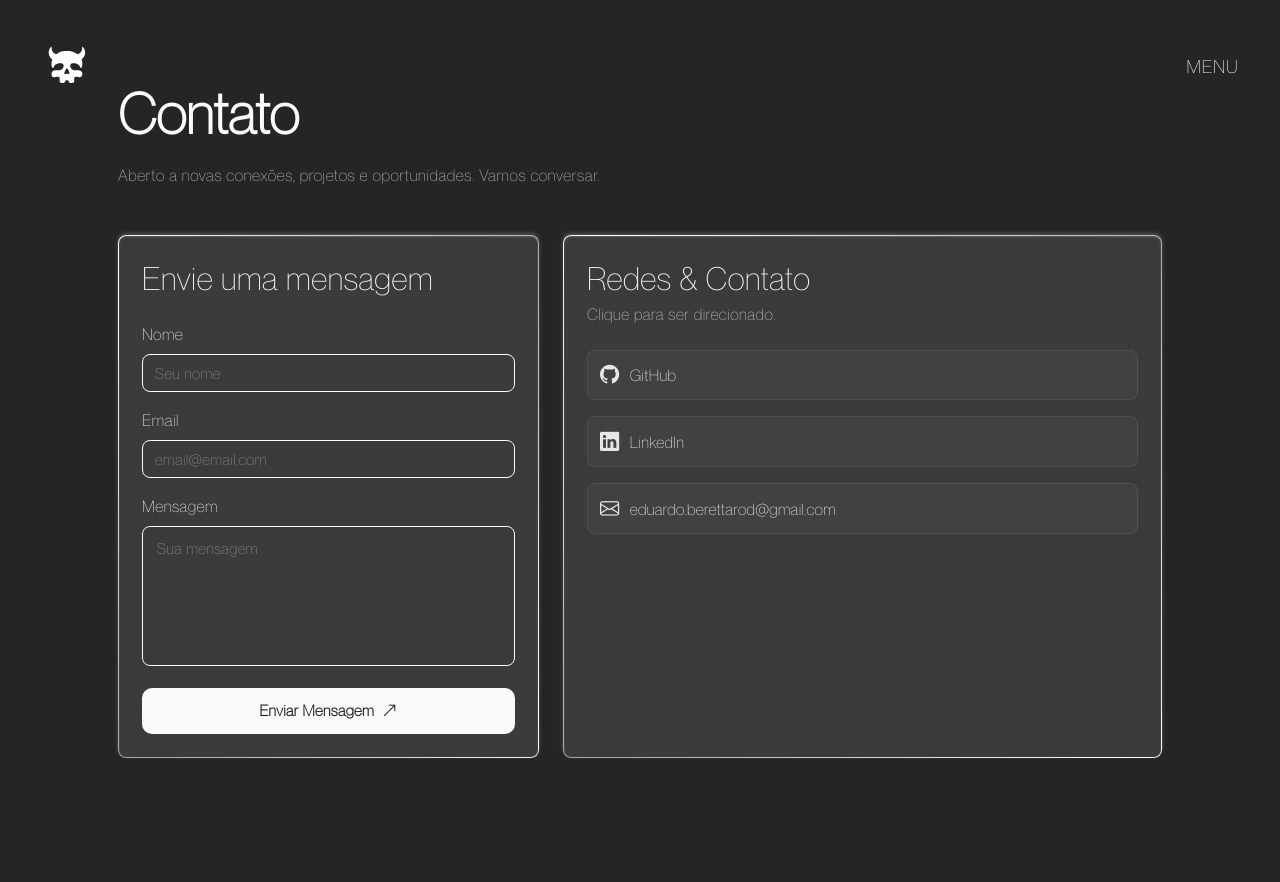
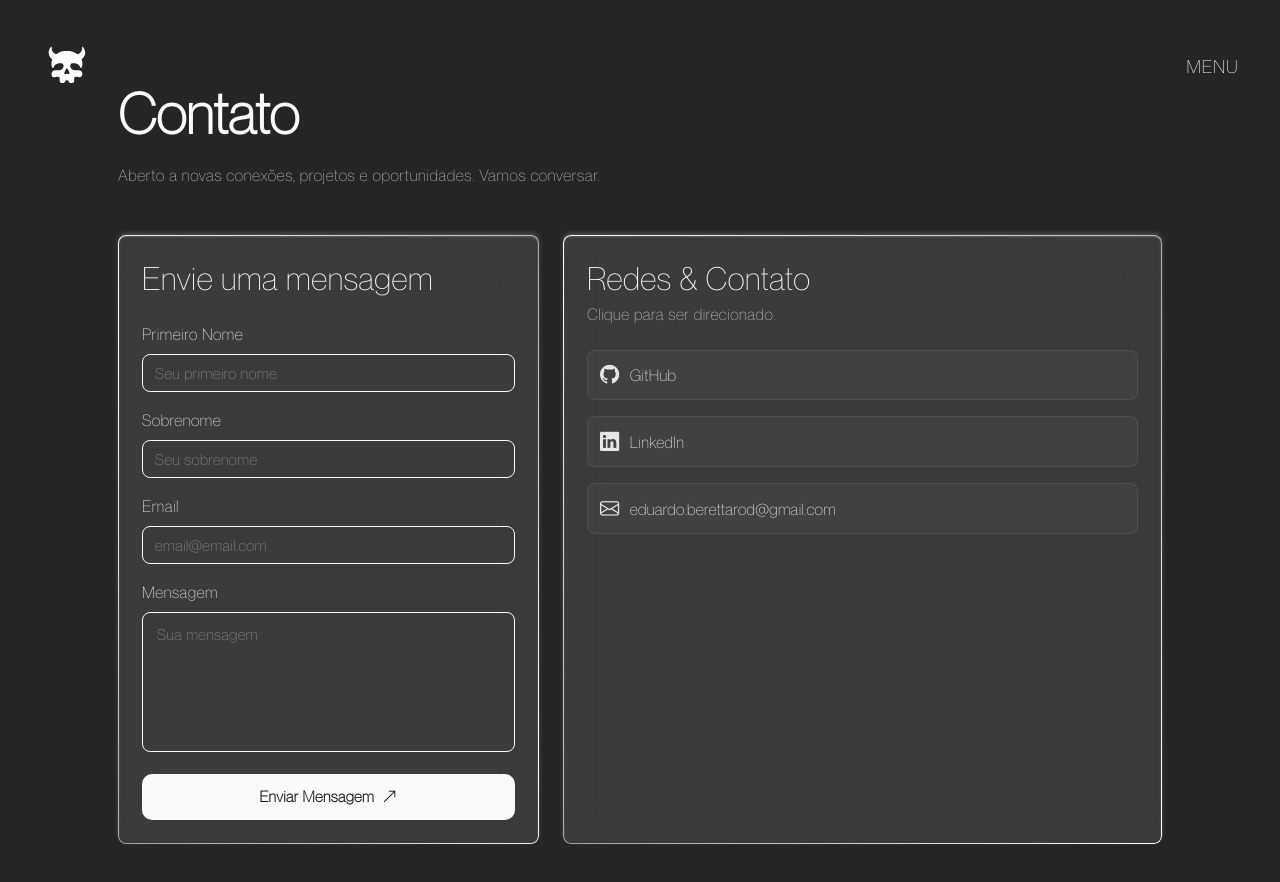
Before and after one commit to eduardoberettarod/portfolioBackEnd, a React (Vite) app: page /contato in a window 1280 px wide. Shown: the top 882 px of the page. Before the commit the page ends 806 px from the top, so only its background shows below. Built offline with nearby package versions, Linux system fonts and the light colour scheme.

Commit message:
form
ajustando o forms

```diff
--- a/src/pages/Contato/Contato.jsx
+++ b/src/pages/Contato/Contato.jsx
@@ -37,10 +37,10 @@ const Contato = () => {
         e.preventDefault();
 
         emailjs.sendForm(
-            'service_eduardo',     // Service ID
-            'template_o2k4ixp',    // Template ID
+            'service_eduardo',
+            'template_o2k4ixp',
             form.current,
-            'ipdcWkPMh0o-WwtED'    // Public Key
+            'ipdcWkPMh0o-WwtED'
         )
             .then(() => {
                 alert("Mensagem enviada com sucesso!");
@@ -78,18 +78,46 @@ const Contato = () => {
                                     </div>
 
                                     <div className='col-12'>
-                                        <label className='form-label' htmlFor='nome'>Nome</label>
-                                        <input type="text" className='input' placeholder='Seu nome' id='nome' />
+                                        <label className='form-label' htmlFor='primeiro_nome'>Primeiro Nome</label>
+                                        <input
+                                            type="text"
+                                            name="primeiro_nome"
+                                            className="input"
+                                            placeholder="Seu primeiro nome"
+                                            id="primeiro_nome"
+                                        />
+                                    </div>
+
+                                    <div className='col-12'>
+                                        <label className='form-label' htmlFor='sobrenome'>Sobrenome</label>
+                                        <input
+                                            type="text"
+                                            name="sobrenome"
+                                            className="input"
+                                            placeholder="Seu sobrenome"
+                                            id="sobrenome"
+                                        />
                                     </div>
 
                                     <div className='col-12'>
                                         <label className='form-label' htmlFor='email'>Email</label>
-                                        <input type="email" className='input' placeholder='email@email.com' id='email' />
+                                        <input
+                                            type="email"
+                                            name="email"
+                                            className="input"
+                                            placeholder="email@email.com"
+                                            id="email"
+                                        />
                                     </div>
 
                                     <div className='col-12'>
                                         <label className='form-label' htmlFor='mensagem'>Mensagem</label>
-                                        <textarea type="text" className='input textarea' placeholder='Sua mensagem' id='mensagem' />
+                                        <textarea
+                                            name="mensagem"
+                                            className="input textarea"
+                                            placeholder="Sua mensagem"
+                                            id="mensagem"
+                                        />
                                     </div>
 
                                     <div className='col-12'>
```
